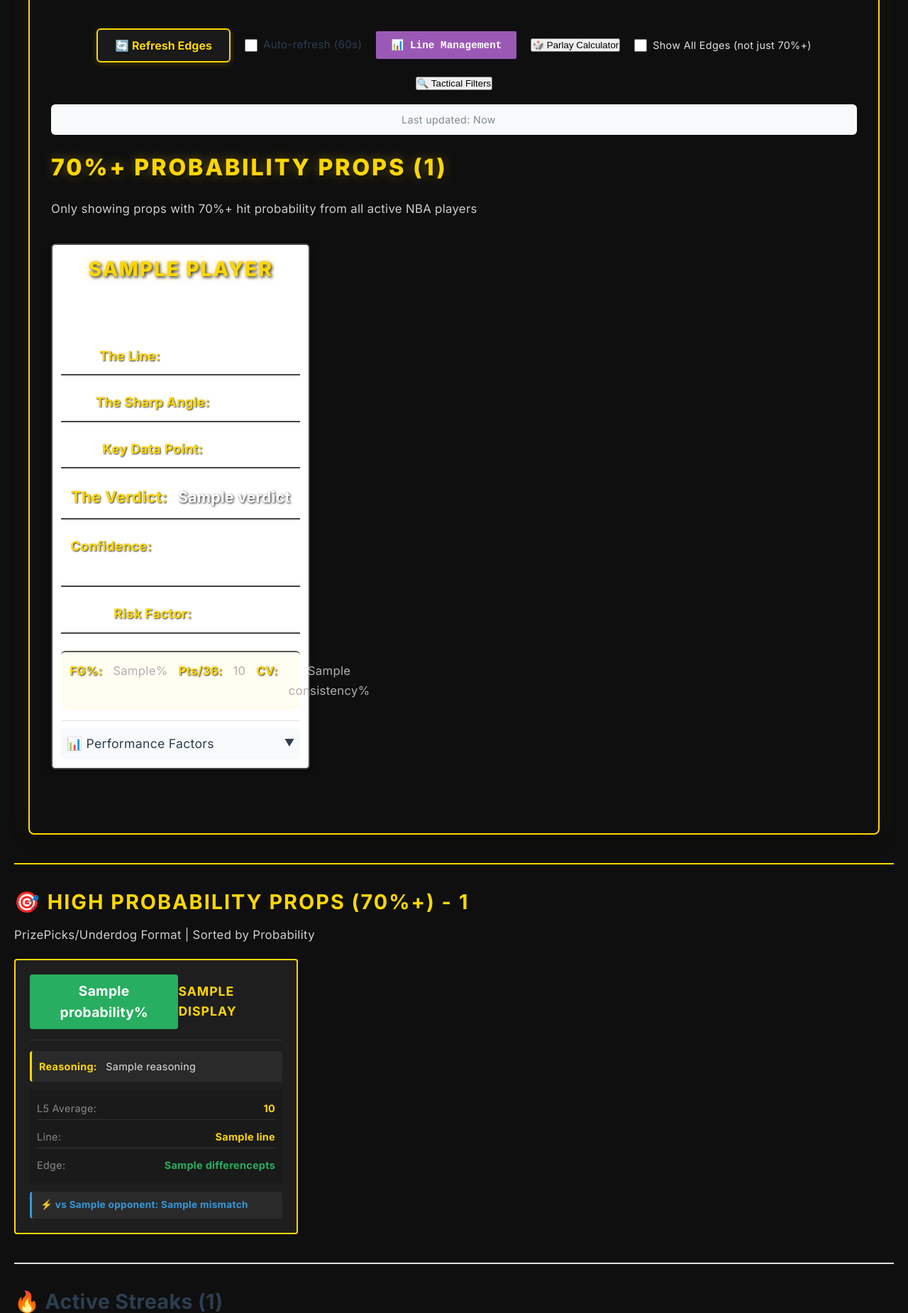
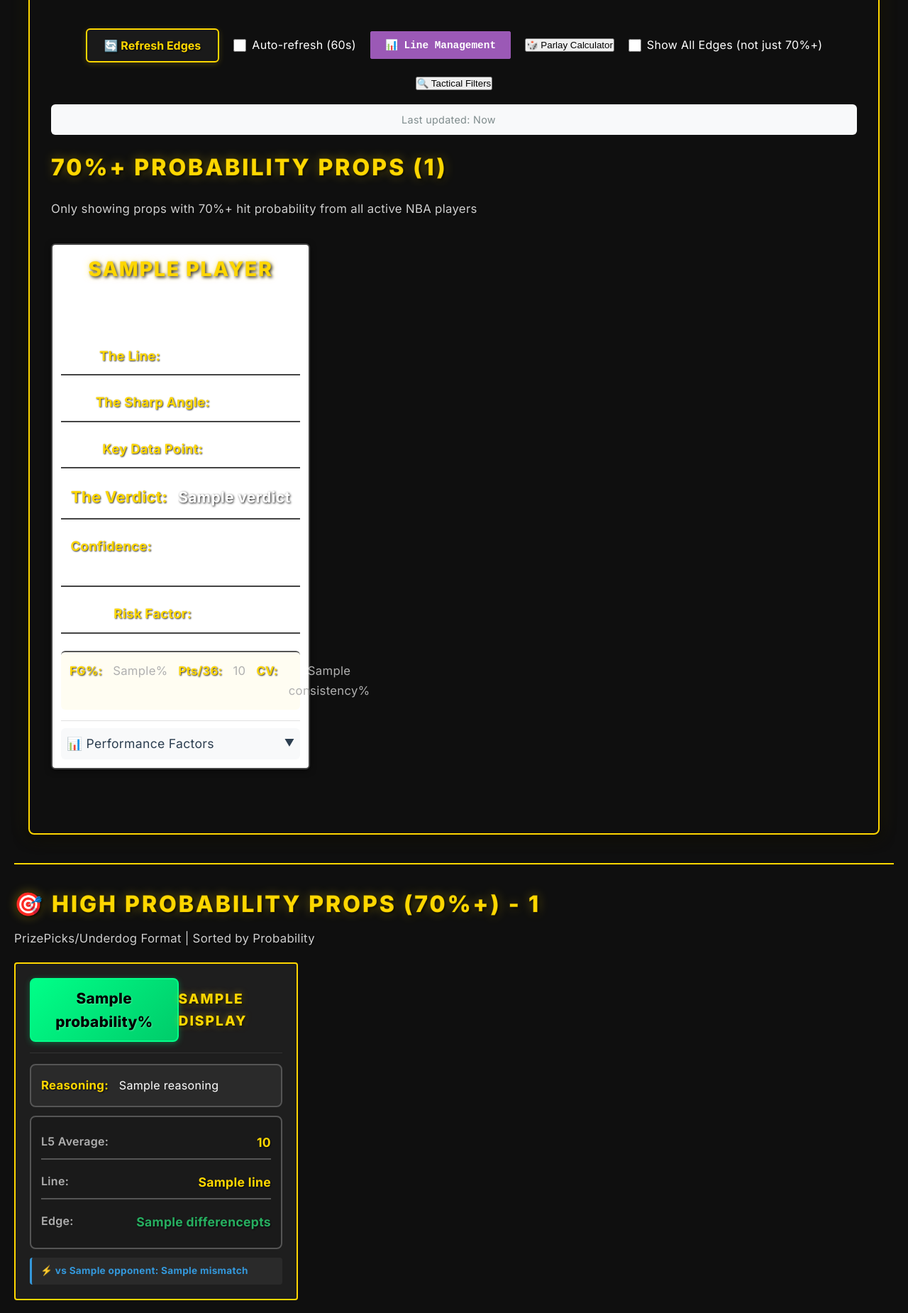
Before and after one commit to Bigpre12/nba-edge-finder, a Flask app: template templates/index.html in a window 1280 px wide. Shown: the part 285-2135 px from the top of the page at 71% size. Run offline with Flask 3, Linux system fonts and the light colour scheme; the template is opened without the code that fills it: most values are stand-ins (such as "Sample title", 1, 10 or a date in 2020).

Commit message:
Additional high-contrast improvements: badges, cards, and text elements for better astigmatism visibility

```diff
--- a/static/style.css
+++ b/static/style.css
@@ -170,8 +170,9 @@ header h1 {
     align-items: center;
     gap: 8px;
     cursor: pointer;
-    font-size: 0.95em;
-    color: #2c3e50;
+    font-size: 1em;
+    color: #ffffff;
+    font-weight: 500;
 }
 
 .auto-refresh-toggle input[type="checkbox"] {
@@ -838,9 +839,12 @@ header h1 {
 .high-prob-section h2 {
     color: #ffd700;
     margin-bottom: 10px;
-    font-size: 1.8em;
+    font-size: 2em;
+    font-weight: 800;
     text-transform: uppercase;
-    letter-spacing: 2px;
+    letter-spacing: 3px;
+    text-shadow: 2px 2px 4px rgba(0, 0, 0, 0.8), 0 0 15px rgba(255, 215, 0, 0.4);
+    -webkit-text-stroke: 1px rgba(255, 215, 0, 0.2);
 }
 
 .high-prob-grid {
@@ -860,8 +864,9 @@ header h1 {
 
 .high-prob-card:hover {
     border-color: #ffed4e;
-    transform: translateY(-2px);
-    box-shadow: 0 4px 12px rgba(255, 215, 0, 0.3);
+    border-width: 4px;
+    transform: translateY(-3px);
+    box-shadow: 0 6px 20px rgba(255, 215, 0, 0.4), 0 0 30px rgba(255, 215, 0, 0.2);
 }
 
 .prob-header {
@@ -874,22 +879,26 @@ header h1 {
 }
 
 .prob-badge {
-    background: #27ae60;
-    color: #fff;
-    padding: 8px 16px;
-    border-radius: 4px;
-    font-weight: bold;
-    font-size: 1.2em;
-    min-width: 70px;
+    background: linear-gradient(135deg, #00ff88 0%, #00cc6a 100%);
+    color: #000000;
+    padding: 10px 20px;
+    border-radius: 8px;
+    font-weight: 800;
+    font-size: 1.3em;
+    min-width: 80px;
     text-align: center;
+    border: 2px solid #00ff88;
+    text-shadow: 1px 1px 2px rgba(255, 255, 255, 0.3);
+    box-shadow: 0 2px 8px rgba(0, 255, 136, 0.3);
 }
 
 .prizepicks-display {
     color: #ffd700;
-    font-weight: bold;
-    font-size: 1.1em;
+    font-weight: 800;
+    font-size: 1.2em;
     text-transform: uppercase;
-    letter-spacing: 1px;
+    letter-spacing: 2px;
+    text-shadow: 2px 2px 4px rgba(0, 0, 0, 0.8), 0 0 10px rgba(255, 215, 0, 0.5);
 }
 
 .prob-details {
@@ -899,35 +908,41 @@ header h1 {
 }
 
 .prob-reasoning {
-    font-size: 0.9em;
-    line-height: 1.6;
-    color: #e0e0e0;
-    padding: 10px;
+    font-size: 1em;
+    line-height: 1.7;
+    color: #ffffff;
+    padding: 14px;
     background: #2a2a2a;
-    border-radius: 4px;
-    border-left: 3px solid #ffd700;
+    border-radius: 8px;
+    border-left: 4px solid #ffd700;
+    border: 2px solid #555;
+    font-weight: 500;
 }
 
 .prob-reasoning strong {
     color: #ffd700;
-    margin-right: 8px;
+    margin-right: 10px;
+    font-weight: 700;
+    font-size: 1.05em;
+    text-shadow: 1px 1px 2px rgba(0, 0, 0, 0.8);
 }
 
 .prob-stats {
     display: flex;
     flex-direction: column;
-    gap: 8px;
-    padding: 10px;
+    gap: 10px;
+    padding: 14px;
     background: #1a1a1a;
-    border-radius: 4px;
+    border-radius: 8px;
+    border: 2px solid #555;
 }
 
 .stat-item {
     display: flex;
     justify-content: space-between;
-    padding: 4px 0;
-    font-size: 0.9em;
-    border-bottom: 1px solid #333;
+    padding: 8px 0;
+    font-size: 1em;
+    border-bottom: 2px solid #555;
 }
 
 .stat-item:last-child {
@@ -935,12 +950,15 @@ header h1 {
 }
 
 .stat-item span:first-child {
-    color: #888;
+    color: #b0b0b0;
+    font-weight: 600;
 }
 
 .stat-item span:last-child {
     color: #ffd700;
-    font-weight: bold;
+    font-weight: 700;
+    font-size: 1.1em;
+    text-shadow: 1px 1px 2px rgba(0, 0, 0, 0.8);
 }
 
 .edge-value {
@@ -1235,9 +1253,13 @@ header h1 {
 
 .no-data {
     text-align: center;
-    color: #888;
+    color: #d0d0d0;
     padding: 40px;
-    font-style: italic;
+    font-weight: 500;
+    font-size: 1.1em;
+    background: #1a1a1a;
+    border: 2px solid #555;
+    border-radius: 8px;
 }
 
 .no-edges {
@@ -1257,8 +1279,9 @@ header h1 {
 }
 
 .info {
-    font-size: 0.9em;
-    color: #95a5a6;
+    font-size: 1em;
+    color: #d0d0d0;
+    font-weight: 500;
 }
 
 .projections-section {
@@ -1310,8 +1333,9 @@ header h1 {
     align-items: center;
     gap: 8px;
     cursor: pointer;
-    font-size: 0.9em;
-    color: #e0e0e0;
+    font-size: 1em;
+    color: #ffffff;
+    font-weight: 500;
 }
 
 .filter-toggle input[type="checkbox"] {
```
